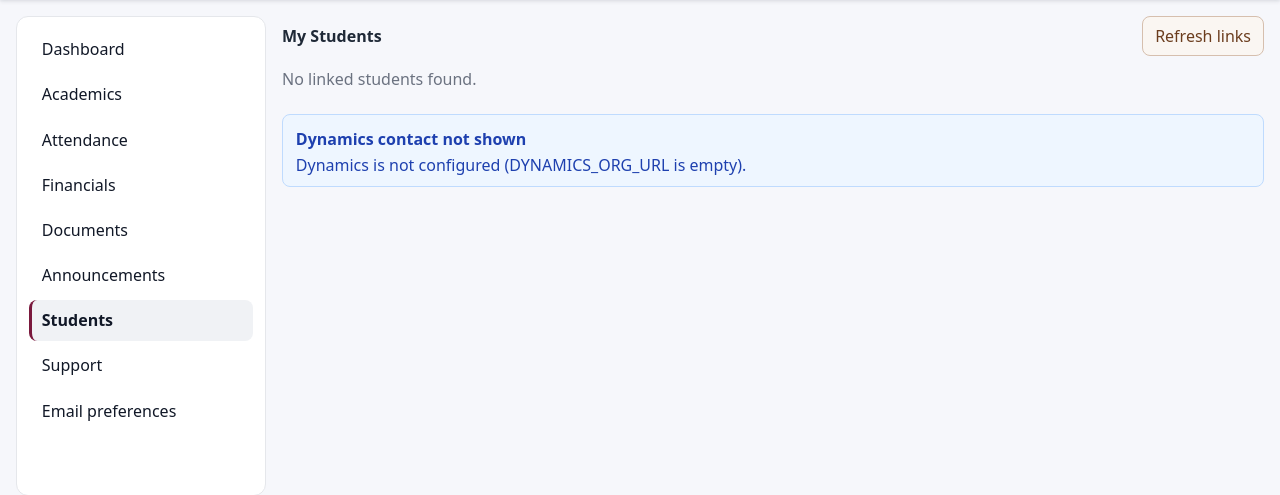
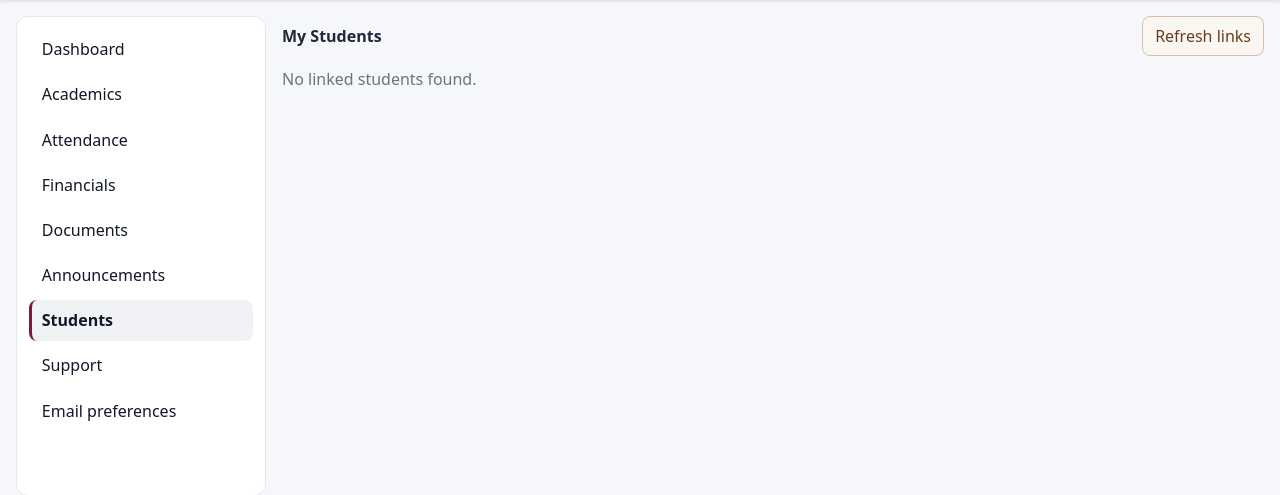
Before and after one commit to rsteenberg/vossieparent, a Django app: page /students/ in a window 1280 px wide. Shown: the part 58-553 px from the top of the page. Run offline with Django 4.2, Linux system fonts and the light colour scheme; the visitor is signed in with stand-in values (Sample User, id 1); data that the repository does not hold is empty.

Commit message:
feat: add async student auto-selection after dashboard load
- Removed temporary Dynamics demo card from Students page
- Dashboard now makes background POST to `students/auto-select/` after page load to validate parent and auto-select first active student
- Active student label updates without blocking login POST or initial page render
- New endpoint reuses existing `validate_parent` flow with `login_required` and CSRF protection

```diff
--- a/students/urls.py
+++ b/students/urls.py
@@ -8,4 +8,5 @@ urlpatterns = [
     path("students/switch/", views.switch_student, name="switch"),
     path("students/profile/", views.profile, name="profile"),
     path("students/refresh/", views.refresh_links, name="refresh"),
+    path("students/auto-select/", views.auto_select_student, name="auto_select"),
 ]
--- a/students/views.py
+++ b/students/views.py
@@ -1,9 +1,9 @@
 from django.contrib.auth.decorators import login_required
-from django.http import HttpResponseBadRequest
+from django.http import HttpResponseBadRequest, JsonResponse
 from django.shortcuts import redirect, render
 from django.urls import reverse
 from .models import ParentStudentLink, Student
-from crm.service import get_contact_by_id
+from crm.service import get_contact_by_id, validate_parent
 from django.conf import settings
 from .permissions import parent_can_view_student
 from .fabric import fetch_contact_by_id as fabric_contact_by_id
@@ -15,29 +15,12 @@ def list_students(request):
         ParentStudentLink.objects.select_related("student")
         .filter(user=request.user, active=True)
     )
-    # Optional: fetch a specific contact details (for demo / debug) if requested or fixed id
-    demo_contact_status = {}
-    if not settings.DYNAMICS_ORG_URL:
-        contact_detail = None
-        demo_contact_status = {
-            "status": "disabled",
-            "message": "Dynamics is not configured (DYNAMICS_ORG_URL is empty).",
-        }
-    else:
-        contact_detail = get_contact_by_id("16b7f729-473c-ee11-bdf4-000d3adf7716")
-        if not contact_detail:
-            demo_contact_status = {
-                "status": "unavailable",
-                "message": "Contact could not be retrieved (permissions, ID, or network).",
-            }
     return render(
         request,
         "students/list.html",
         {
             "links": links,
             "active_nav": "students",
-            "demo_contact": contact_detail,
-            "demo_contact_status": demo_contact_status,
         },
     )
 
@@ -94,3 +77,38 @@ def refresh_links(request):
         pass
     nxt = request.GET.get("next") or reverse("students:list")
     return redirect(nxt)
+
+
+@login_required
+def auto_select_student(request):
+    if request.method != "POST":
+        return HttpResponseBadRequest("POST required")
+    try:
+        validate_parent(request.user)
+    except Exception:
+        pass
+    sid = request.session.get("active_student_id")
+    student = None
+    if sid:
+        student = Student.objects.filter(id=sid).first()
+        if not student:
+            request.session.pop("active_student_id", None)
+    if not student:
+        link = (
+            ParentStudentLink.objects.select_related("student")
+            .filter(user=request.user, active=True)
+            .order_by("student__first_name", "student__last_name", "student__id")
+            .first()
+        )
+        if link and link.student:
+            student = link.student
+            request.session["active_student_id"] = student.id
+    if not student:
+        return JsonResponse({"ok": False})
+    name = f"{student.first_name} {student.last_name}".strip()
+    if not name:
+        name = f"ID {student.id}"
+    label = f"{name} (ID {student.id})"
+    return JsonResponse(
+        {"ok": True, "student_id": student.id, "student_label": label}
+    )
--- a/templates/students/list.html
+++ b/templates/students/list.html
@@ -22,24 +22,5 @@
   {% else %}
     <div class="muted">No linked students found.</div>
   {% endif %}
-  {% if demo_contact %}
-    <div class="card mt-3">
-      <div class="section-title">Contact (Dynamics)</div>
-      <div><strong>Full name:</strong> {{ demo_contact.fullname|default:demo_contact.firstname|add:' '|add:demo_contact.lastname }}</div>
-      <div><strong>First name:</strong> {{ demo_contact.firstname }}</div>
-      <div><strong>Last name:</strong> {{ demo_contact.lastname }}</div>
-      <div><strong>Email:</strong> {{ demo_contact.emailaddress1 }}</div>
-      {% if demo_contact.edv_sponsoremail1 %}
-        <div><strong>Sponsor Email 1:</strong> {{ demo_contact.edv_sponsoremail1 }}</div>
-      {% endif %}
-      <div style="font-size:.8rem;color:#6b7280;margin-top:.5rem">Contact ID: {{ demo_contact.contactid }}</div>
-    </div>
-  {% endif %}
-  {% if not demo_contact and demo_contact_status.status %}
-    <div class="card mt-3 alert info">
-      <div class="section-title">Dynamics contact not shown</div>
-      <div>{{ demo_contact_status.message }}</div>
-    </div>
-  {% endif %}
 </div>
 {% endblock %}
```
Also changed, not shown: spec.md (+10 -0 lines), templates/home.html (+43 -1 lines).
